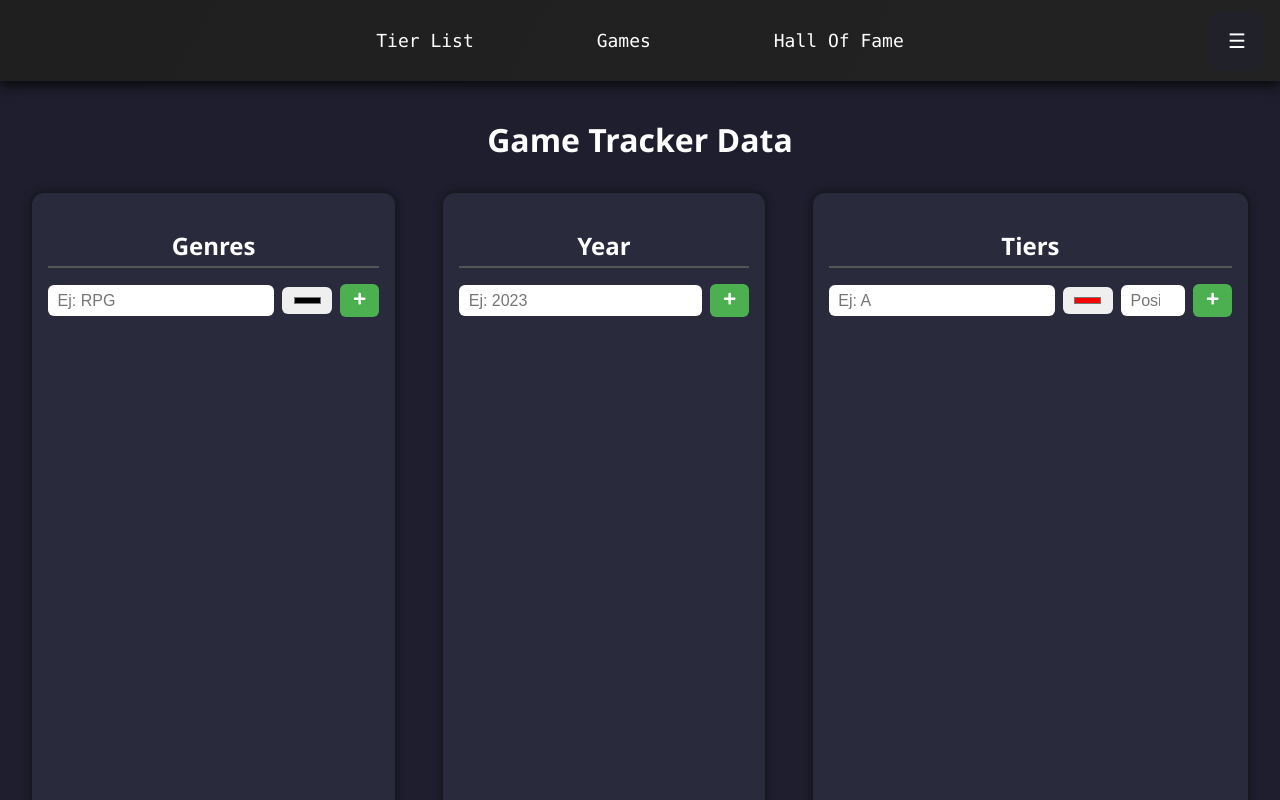
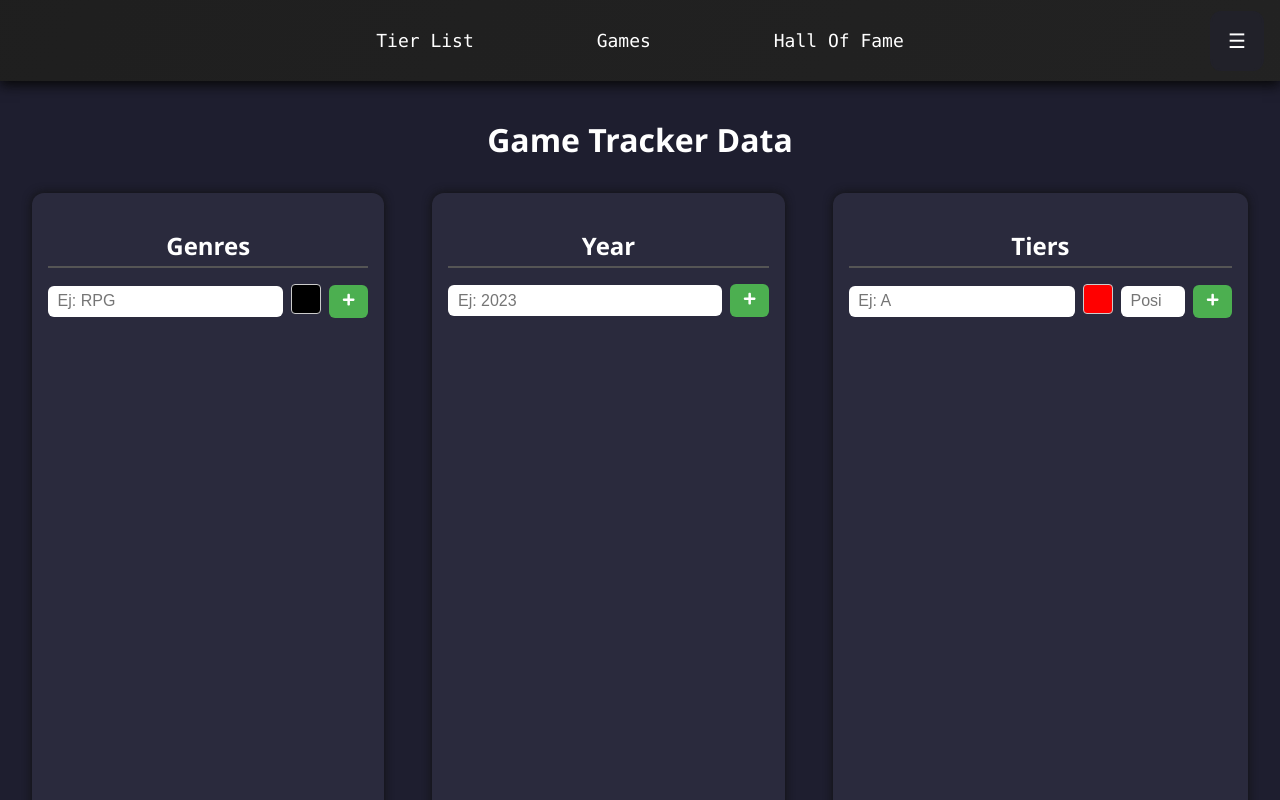
Before and after one commit to Sergicool/GameTracker, a React (Vite) app: page /UpdateData in a window 1280 px wide. Built offline with nearby package versions, Linux system fonts and the light colour scheme.

Commit message:
Better color picker

```diff
--- a/package.json
+++ b/package.json
@@ -12,6 +12,7 @@
   "dependencies": {
     "lucide-react": "^0.511.0",
     "react": "^19.0.0",
+    "react-color": "^2.19.3",
     "react-dnd": "^16.0.1",
     "react-dnd-html5-backend": "^16.0.1",
     "react-dom": "^19.0.0",
--- /dev/null
+++ b/src/components/ColorDropdownPicker.jsx
@@ -0,0 +1,59 @@
+import React, { useState, useRef, useEffect } from 'react';
+import { SketchPicker } from 'react-color';
+
+function ColorDropdownPicker({ color, onChange }) {
+  const [showPicker, setShowPicker] = useState(false);
+  const pickerRef = useRef(null);
+
+  // Cerrar picker al clickar fuera
+  useEffect(() => {
+    function handleClickOutside(event) {
+      if (pickerRef.current && !pickerRef.current.contains(event.target)) {
+        setShowPicker(false);
+      }
+    }
+
+    if (showPicker) {
+      document.addEventListener('mousedown', handleClickOutside);
+    } else {
+      document.removeEventListener('mousedown', handleClickOutside);
+    }
+
+    return () => {
+      document.removeEventListener('mousedown', handleClickOutside);
+    };
+  }, [showPicker]);
+
+  return (
+    <div style={{ position: 'relative', display: 'inline-block' }} ref={pickerRef}>
+      {/* Botón pequeño que muestra el color actual */}
+      <button
+        type="button"
+        onClick={() => setShowPicker(prev => !prev)}
+        style={{
+          width: '30px',
+          height: '30px',
+          backgroundColor: color,
+          border: '1px solid #ccc',
+          cursor: 'pointer',
+          padding: 0,
+          borderRadius: 4,
+          marginBottom: '2px'
+        }}
+        aria-label="Open color picker"
+      />
+
+      {/* Picker desplegable */}
+      {showPicker && (
+        <div style={{ position: 'absolute', zIndex: 1000, top: '35px', left: 0 }}>
+          <SketchPicker
+            color={color}
+            onChange={c => onChange(c.hex)}
+          />
+        </div>
+      )}
+    </div>
+  );
+}
+
+export default ColorDropdownPicker;
--- a/src/pages/GameTrackerDataPage.jsx
+++ b/src/pages/GameTrackerDataPage.jsx
@@ -2,7 +2,7 @@ import React, { useState, useEffect, useRef } from 'react';
 import { FaPlus, FaTrashAlt, FaArrowUp, FaArrowDown } from 'react-icons/fa';
 import { usePrompt } from '../utils/usePrompt';
 import './GameTrackerDataPage.css';
-
+import ColorDropdownPicker from '../components/ColorDropdownPicker';
 import { getItem, setItem } from '../utils/db.js';
 
 function GameTrackerDataPage() {
@@ -328,11 +328,9 @@ function GameTrackerDataPage() {
               value={genre}
               onChange={e => setGenre(e.target.value)}
             />
-            <input
-              type="color"
-              value={color}
-              onChange={e => setColor(e.target.value)}
-              title="Color"
+            <ColorDropdownPicker
+              color={color}
+              onChange={setColor}
             />
             <button onClick={handleAddGenre} title="Agregar género">
               <FaPlus />
@@ -398,11 +396,9 @@ function GameTrackerDataPage() {
               value={tierName}
               onChange={e => setTierName(e.target.value)}
             />
-            <input
-              type="color"
-              value={tierColor}
-              onChange={e => setTierColor(e.target.value)}
-              title="Color"
+            <ColorDropdownPicker
+              color={tierColor}
+              onChange={setTierColor}
             />
             <input
               type="number"
```
Also changed, not shown: 1 other file (tests, documents, lock files or other folders).
